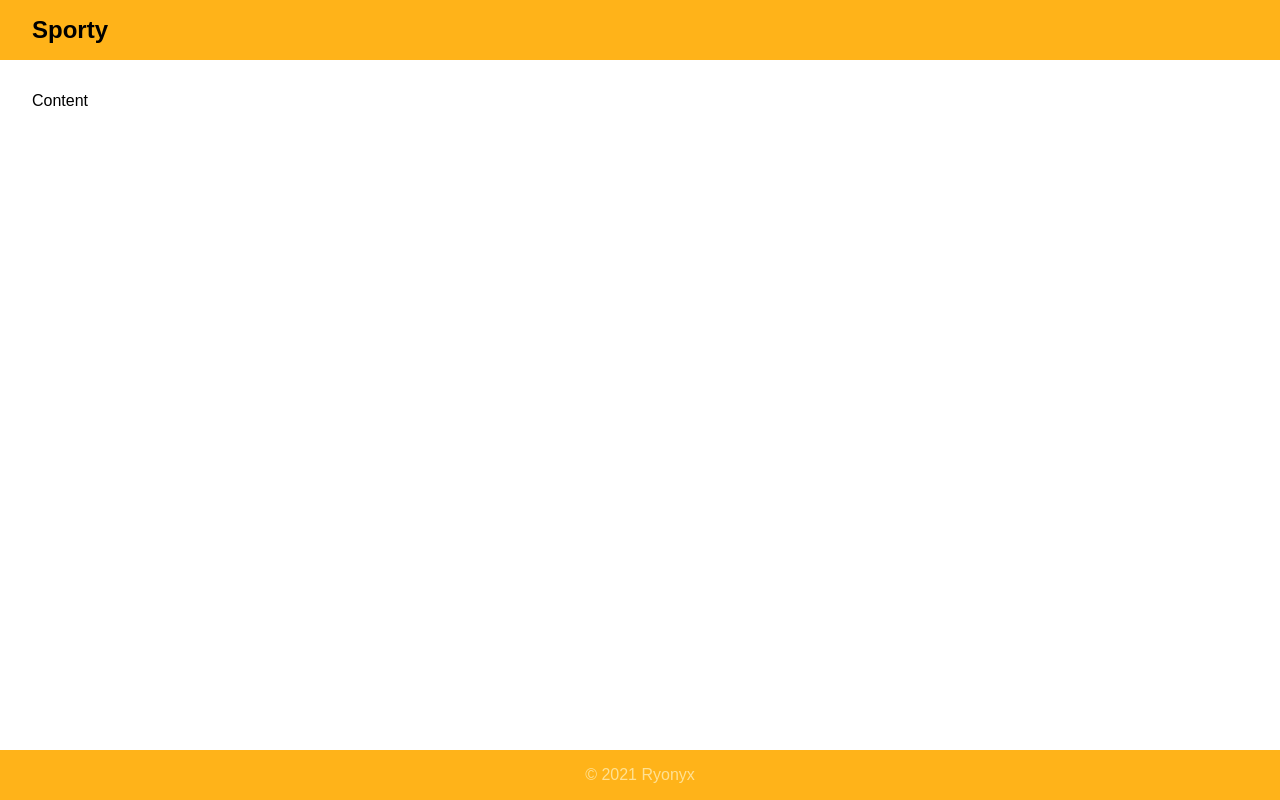
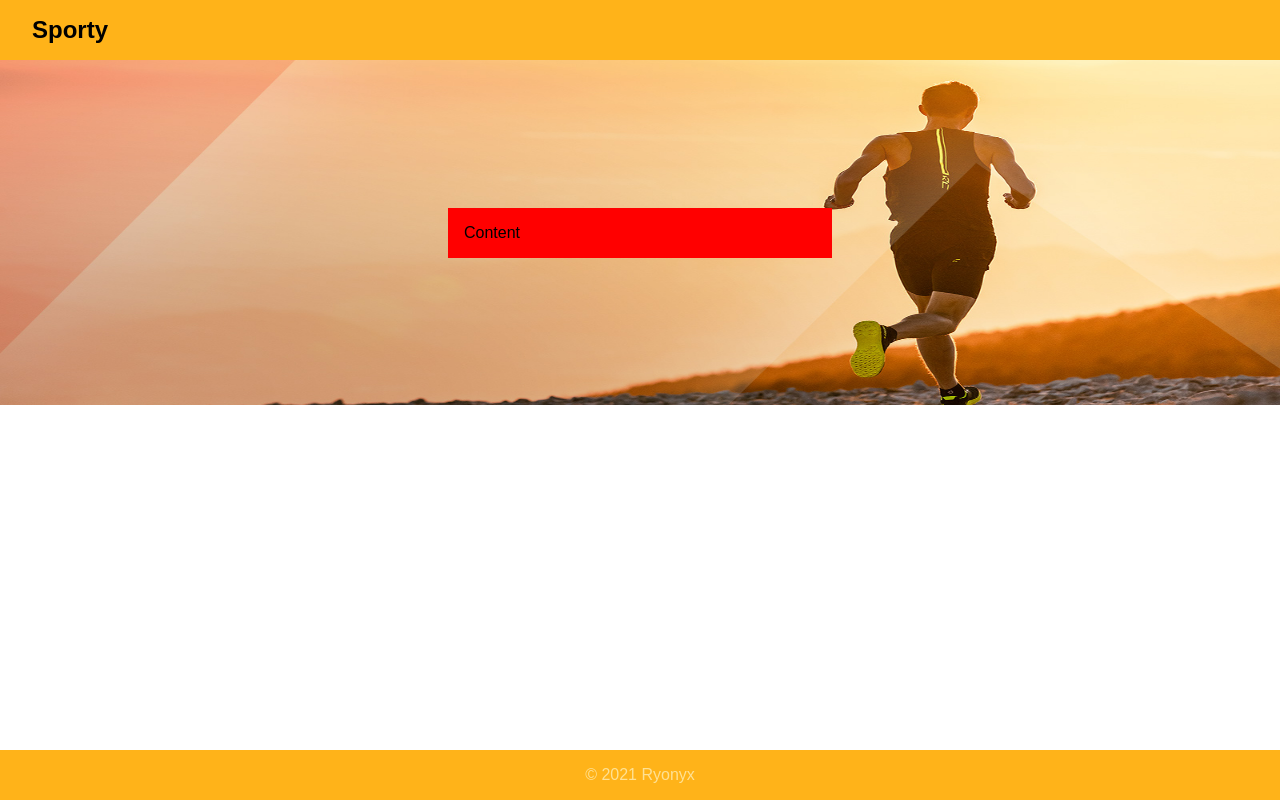
Before and after one commit to GLObus303/sporty, a Next.js app: page / in a window 1280 px wide. Built offline with nearby package versions, Linux system fonts and the light colour scheme.

Commit message:
Add homepage image

```diff
--- a/components/Layout.tsx
+++ b/components/Layout.tsx
@@ -15,7 +15,7 @@ const Header = styled.header`
 
 const Content = styled.main`
   flex: 1 0 auto;
-  padding: 2rem;
+  padding: 0rem;
 `;
 
 const Footer = styled.footer`
--- a/pages/index.tsx
+++ b/pages/index.tsx
@@ -1,7 +1,30 @@
+import styled from 'styled-components';
 import { NextPage } from 'next';
 
 import { Layout } from '../components/Layout';
 
-const Home: NextPage = () => <Layout>Content</Layout>;
+const Container = styled.div`
+  display: flex;
+  justify-content: center;
+  align-items: center;
+  height: 50%;
+  background-image: url('weird_runner.jpg');
+  background-repeat: no-repeat;
+  background-size: 100% 100%;
+`;
+
+const Content = styled.div`
+  width: 30%;
+  padding: 1rem;
+  background-color: red;
+`;
+
+const Home: NextPage = () => (
+  <Layout>
+    <Container>
+      <Content>Content</Content>
+    </Container>
+  </Layout>
+);
 
 export default Home;
```
Also changed, not shown: next-env.d.ts, public/weird_runner.jpg (added).
